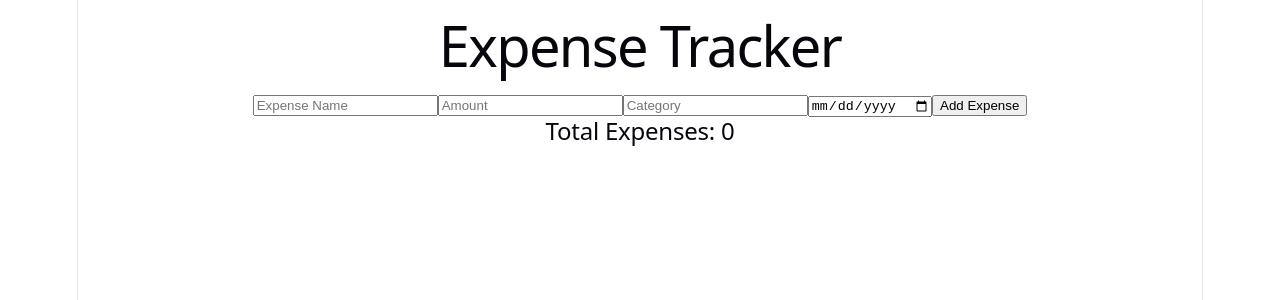
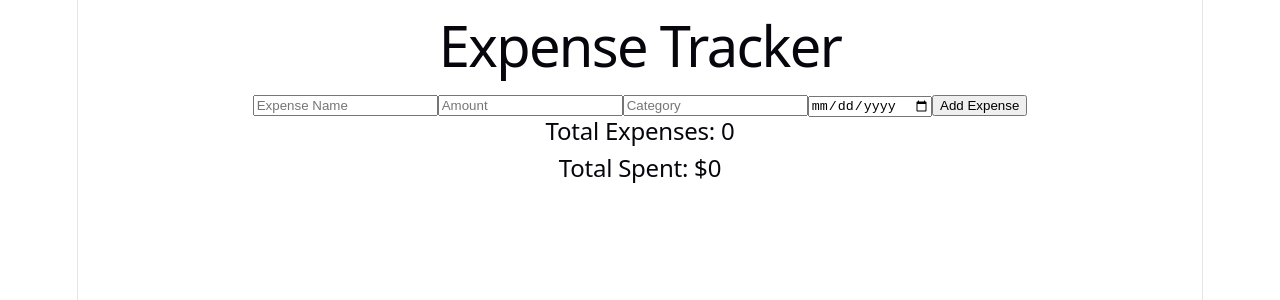
Before and after one commit to Jeffreydevs/Expense-Tracker-App, a React (Vite) app: page / in a window 1280 px wide. Shown: the top 300 px of the page. Built offline with nearby package versions, Linux system fonts and the light colour scheme.

Commit message:
Add total spending feature

```diff
--- a/src/App.jsx
+++ b/src/App.jsx
@@ -32,6 +32,7 @@ function App() {
     const updatedExpenses = expenses.filter((expense) => expense.id !== id )
     setExpenses(updatedExpenses)
   }
+  const totalSpent = expenses.reduce((total,expense)=> {return total + Number(expense.amount)},0)
 
   return(
    <>
@@ -46,6 +47,7 @@ function App() {
         <button onClick={handleAddExpenses}>Add Expense</button>
       </div>
       <h2>Total Expenses: {expenses.length}</h2>
+      <h2>Total Spent: ${totalSpent}</h2>
 
      {expenses.map((expense) => (
        <div key={expense.id}>
```
